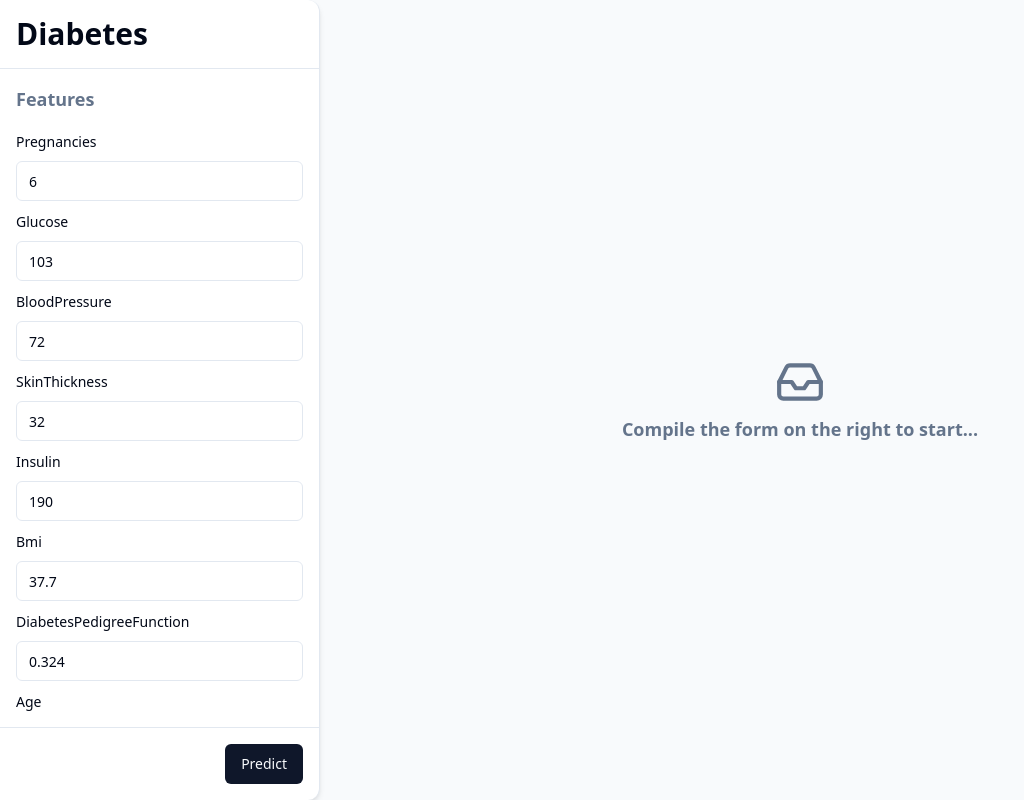
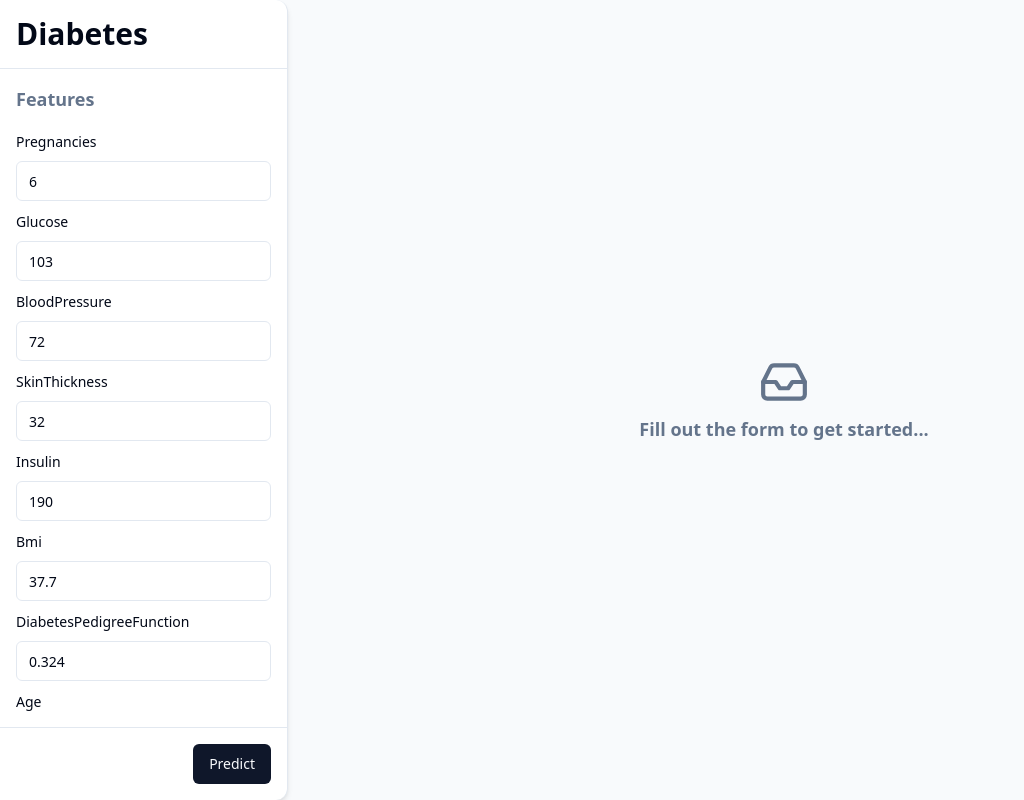
Before and after one commit to aldotestino/hmi-xai-project, a React (Vite) app in the folder frontend/: page / in a window 1280 px wide. Shown: the whole page, without its empty margins (0-1024 px from the left). Built offline with nearby package versions, Linux system fonts and the light colour scheme.

Commit message:
Update text in PredictionsContainer component and fix Sidebar component export

```diff
--- a/frontend/src/components/predictions-container.tsx
+++ b/frontend/src/components/predictions-container.tsx
@@ -11,7 +11,7 @@ function PredictionsContainer({ predictions }: PredictionsContainerProps) {
     return (
       <main className="flex flex-col items-center justify-center gap-2 text-slate-500">
         <Inbox size={50} />
-        <p className='text-lg font-semibold text-center'>Compile the form on the right to start...</p>
+        <p className='text-lg font-semibold text-center'>Fill out the form to get started...</p>
       </main>
     );
   }
--- a/frontend/src/components/sidebar.tsx
+++ b/frontend/src/components/sidebar.tsx
@@ -7,10 +7,10 @@ interface SidebarProps {
   isFormLoading: boolean;
 }
 
-function sidebar({ onFormSubmit, isFormLoading }: SidebarProps) {
+function Sidebar({ onFormSubmit, isFormLoading }: SidebarProps) {
 
   return (
-    <div className="bg-white min-w-80 w-1/4 h-full border-r shadow-md grid grid-rows-[auto,1fr] overflow-y-hidden rounded-r-xl">
+    <div className="bg-white w-72 h-full border-r shadow-md grid grid-rows-[auto,1fr] overflow-y-hidden rounded-r-xl">
       <div>
         <h1 className="p-4 text-3xl font-semibold">Diabetes</h1>
         <Separator />
@@ -21,4 +21,4 @@ function sidebar({ onFormSubmit, isFormLoading }: SidebarProps) {
   );
 }
 
-export default sidebar;
+export default Sidebar;
```
